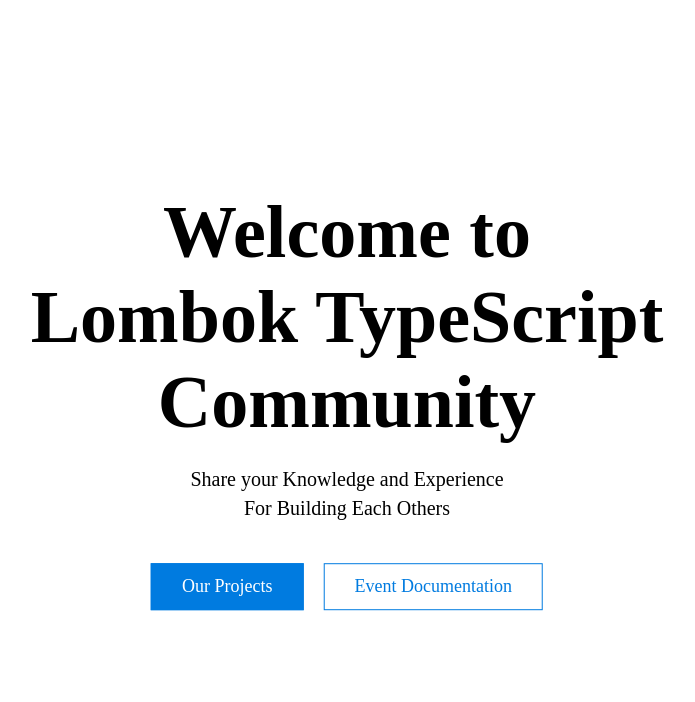
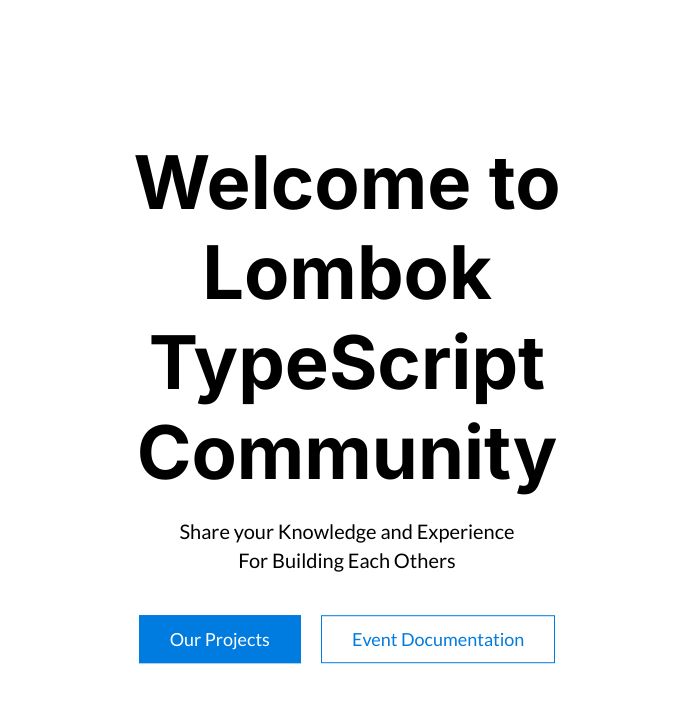
Before and after one commit to lombokts/webprofile, an Angular app: page / in a window 1280 px wide. Shown: the top 702 px of the page, without its empty margins (293-988 px from the left). Built offline with nearby package versions, Linux system fonts and the light colour scheme.

Commit message:
feat: add custom scss import

```diff
--- a/src/styles.scss
+++ b/src/styles.scss
@@ -1 +1,2 @@
 /* You can add global styles to this file, and also import other style files */
+@import url('scss/_custom.scss');
```
